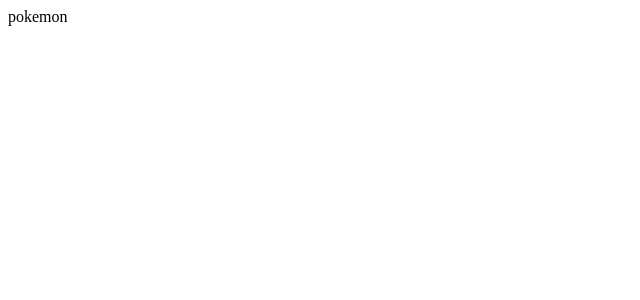
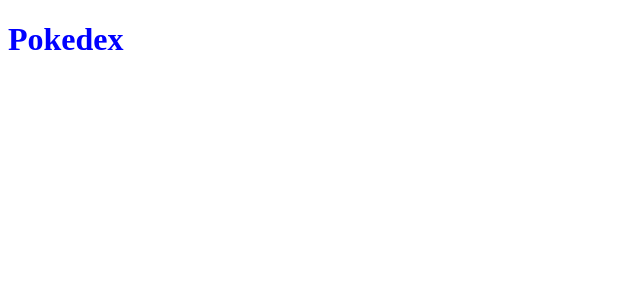
Before and after one commit to ShubhamTiwari55/pokedex, a React (Vite) app: page / in a window 1280 px wide. Shown: the top 300 px of the page, without its empty margins (0-640 px from the left). Built offline with nearby package versions, Linux system fonts and the light colour scheme.

Commit message:
build init

```diff
--- a/src/App.jsx
+++ b/src/App.jsx
@@ -1,8 +1,9 @@
 import './App.css'
+import Pokedex from './components/pokedex/pokedex'
 
 function App() {
   return (
-    <>pokemon</>
+    <Pokedex/>
   )
 }
 
--- /dev/null
+++ b/src/components/pokedex/Pokedex.css
@@ -0,0 +1,3 @@
+h1{
+    color: blue;
+}
--- /dev/null
+++ b/src/components/pokedex/Pokedex.jsx
@@ -0,0 +1,11 @@
+import './Pokedex.css'
+
+function Pokedex(){
+
+    return(
+        <div>
+            <h1>Pokedex</h1>
+        </div>
+    )
+}
+export default Pokedex;
```
